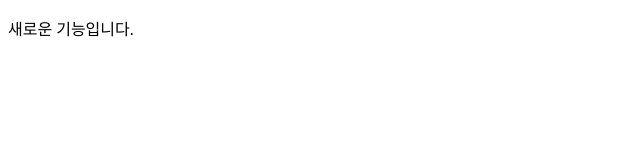
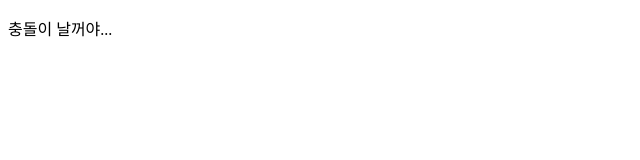
Before and after one commit to JeongWonKo/GitInitTest2, a plain HTML site: page index.html in a window 1280 px wide. Shown: the full height of the page, 0-640 px from the left. Drawn offline with Linux system fonts and the light colour scheme.

Commit message:
충돌 예정

```diff
--- a/index.html
+++ b/index.html
@@ -5,6 +5,6 @@
     <title>메인은 그대로 진행!!</title>
 </head>
 <body>
-    <p>새로운 기능입니다.</p>
+    <p>충돌이 날꺼야...</p>
 </body>
 </html>
```
